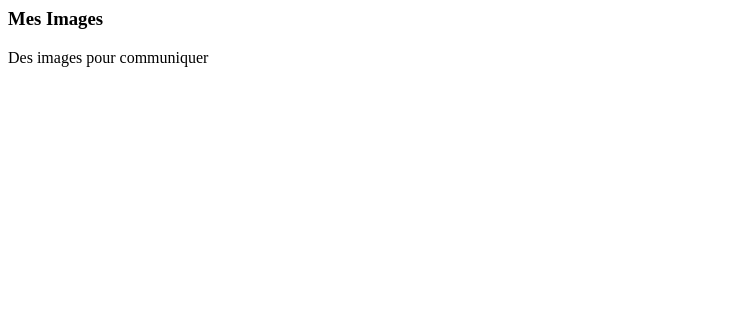
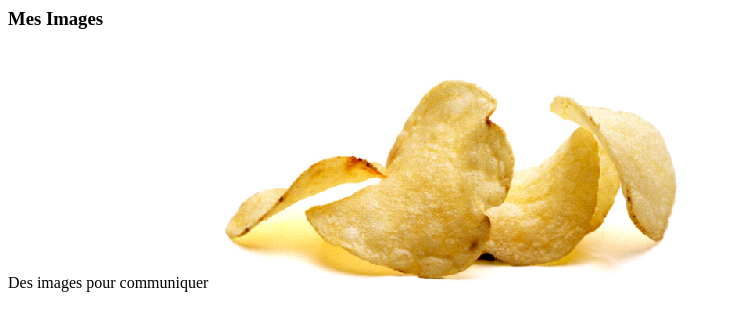
Before and after one commit to laluzmarina/MesImages, a plain HTML site: page index.html in a window 1280 px wide. Shown: the whole page, without its empty margins (0-732 px from the left). Drawn offline with Linux system fonts and the light colour scheme.

Commit message:
Update index.html

```diff
--- a/index.html
+++ b/index.html
@@ -2,5 +2,6 @@
 <body>
 <h3>Mes Images</h3>
 Des images pour communiquer
+  <img src="img/Chips.png" />
 </body>
 </html>
```
